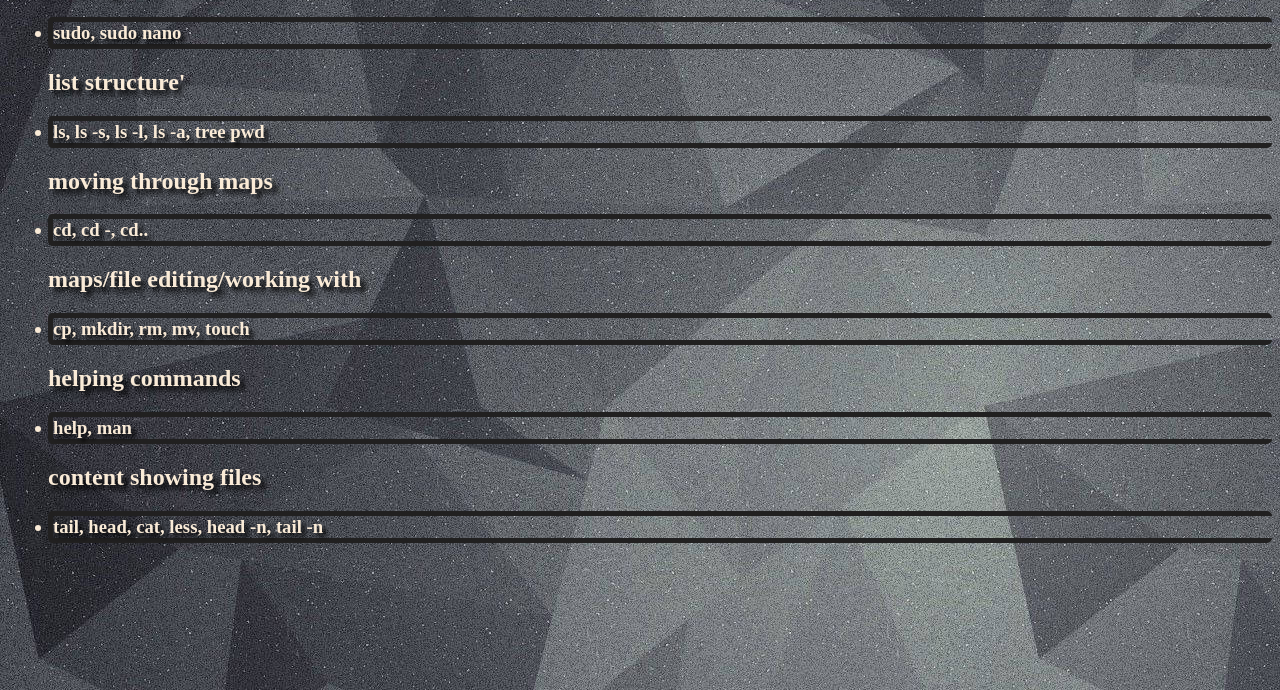
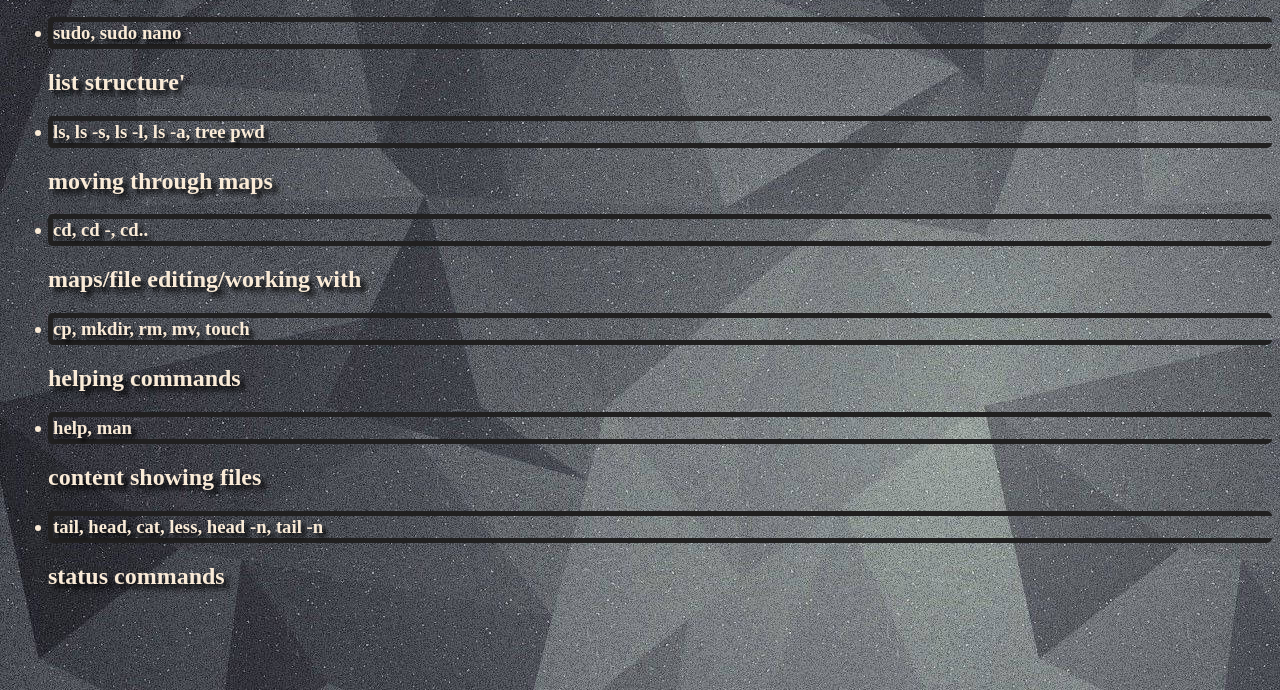
Before and after one commit to ToastedBread67/Website-linux, a plain HTML site: page index.html in a window 1280 px wide. Shown: the part 110-800 px from the top of the page. Drawn offline with Linux system fonts and the light colour scheme.

Commit message:
status command

```diff
--- a/index.html
+++ b/index.html
@@ -21,6 +21,7 @@
   <h3><li>help, man</li></h3>
   <h2>content showing files</h2>
   <h3><li>tail, head, cat, less, head -n, tail -n</li></h3>
+  <h2>status commands</h2>
   </ul>
 
 </body>
```
